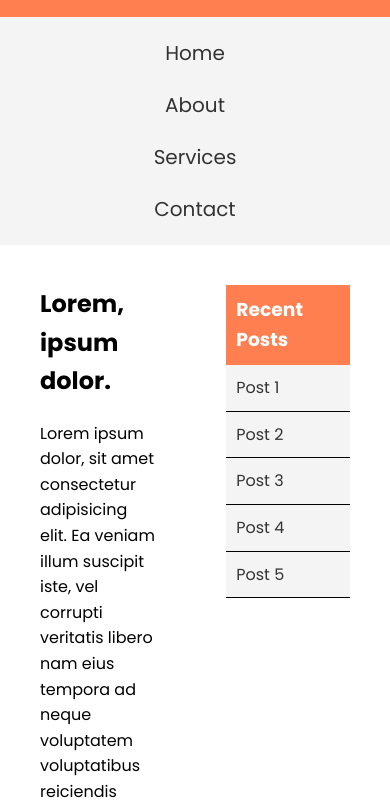
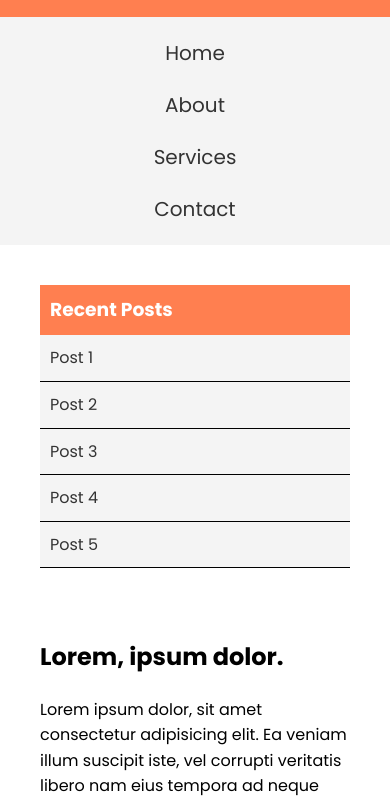
Before and after one commit to Ztevencodes/Flexbox-layout-challange, a plain HTML site: page index.html in a window 390 px wide. Shown: the part 61-861 px from the top of the page. Drawn offline with Linux system fonts and the light colour scheme.

Commit message:
Update style.css

```diff
--- a/css/style.css
+++ b/css/style.css
@@ -86,4 +86,12 @@
     flex-direction: column;
     text-align: center;
   }
+
+  .main {
+    flex-direction: column-reverse;
+  }
+
+  .main aside {
+    width: 100%;
+  }
 }
```
